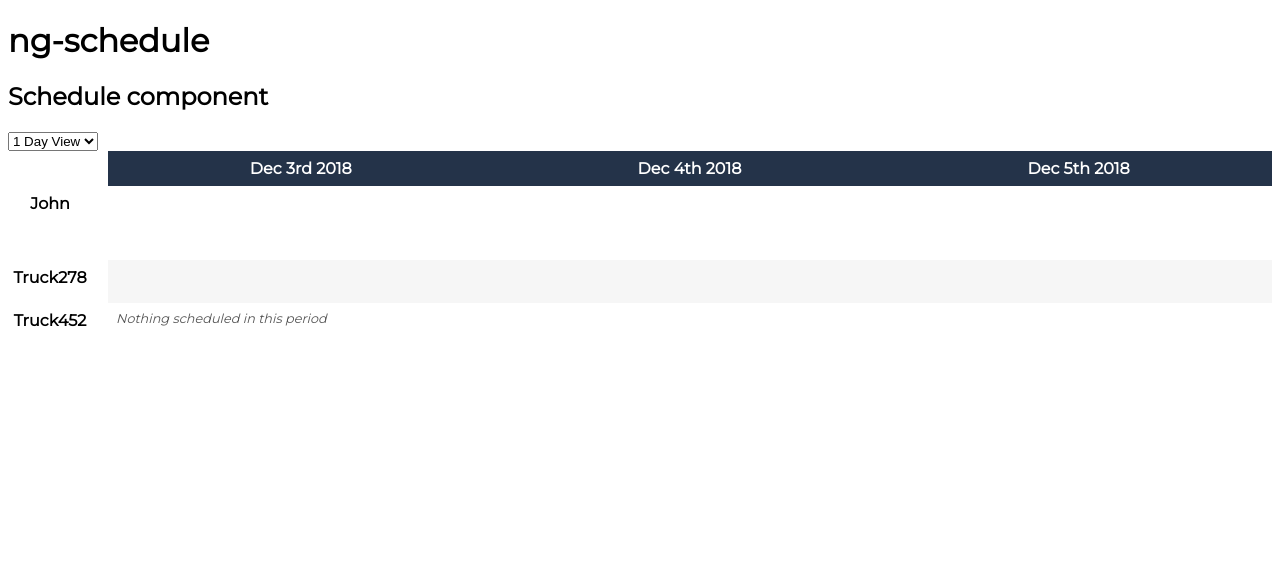
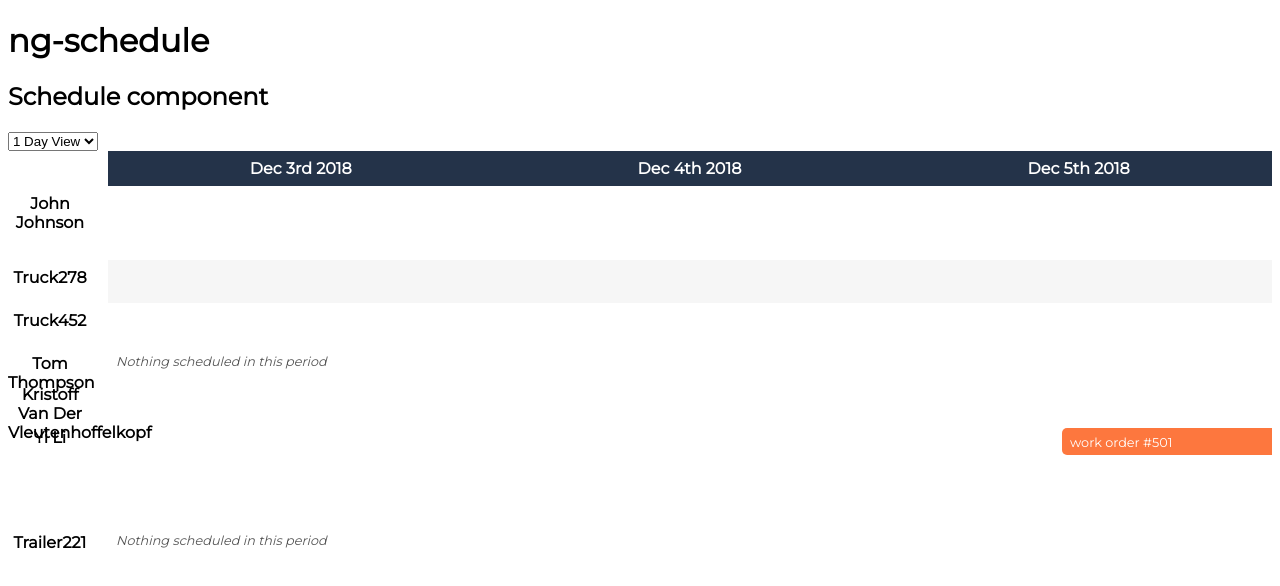
Before and after one commit to svillegascreative/ng-schedule, an Angular app: page / in a window 1280 px wide. Shown: the top 586 px of the page. Built offline with nearby package versions, Linux system fonts and the light colour scheme.

Commit message:
Add more mock data

```diff
--- a/src/app/schedule/mock-schedule.ts
+++ b/src/app/schedule/mock-schedule.ts
@@ -1,15 +1,15 @@
 import { Schedule } from "./models/schedule.model";
 
 export const SCHEDULE: Schedule = {
-  start: new Date(2018, 11, 10),
-  end: new Date(2018, 11, 12),
+  start: new Date(2018, 10, 29),
+  end: new Date(2018, 11, 18),
   resources: [
     {
-      name: 'John',
+      name: 'John Johnson',
       events: [
         {
           start: new Date(2018, 11, 11, 11),
-          end: new Date(2018, 11, 11, 12),
+          end: new Date(2018, 11, 11, 16),
           name: 'work order #200',
           url: '#'
         },
@@ -26,7 +26,7 @@ export const SCHEDULE: Schedule = {
       events: [
         {
           start: new Date(2018, 11, 11, 11),
-          end: new Date(2018, 11, 11, 12),
+          end: new Date(2018, 11, 11, 16),
           name: 'work order #200',
           url: '#'
         }
@@ -34,6 +34,55 @@ export const SCHEDULE: Schedule = {
     },
     {
       name: 'Truck452',
+      events: [
+        {
+          start: new Date(2018, 11, 15, 11),
+          end: new Date(2018, 11, 16, 12),
+          name: 'work order #500',
+          url: '#'
+        }
+      ]
+    },
+    {
+      name: 'Tom Thompson',
+      events: []
+    },
+    {
+      name: 'Kristoff Van Der Vleutenhoffelkopf',
+      events: [
+        {
+          start: new Date(2018, 10, 25, 9),
+          end: new Date(2018, 10, 30, 17),
+          name: 'work order #260',
+          url: '#'
+        }
+      ]
+    },
+    {
+      name: 'Yi Li',
+      events: [
+        {
+          start: new Date(2018, 11, 5, 11),
+          end: new Date(2018, 11, 6, 12),
+          name: 'work order #501',
+          url: '#'
+        },
+        {
+          start: new Date(2018, 11, 7, 11),
+          end: new Date(2018, 11, 9, 12),
+          name: 'work order #502',
+          url: '#'
+        },
+        {
+          start: new Date(2018, 11, 10, 11),
+          end: new Date(2018, 11, 15, 12),
+          name: 'work order #503',
+          url: '#'
+        }
+      ]
+    },
+    {
+      name: 'Trailer221',
       events: []
     }
   ]
```
